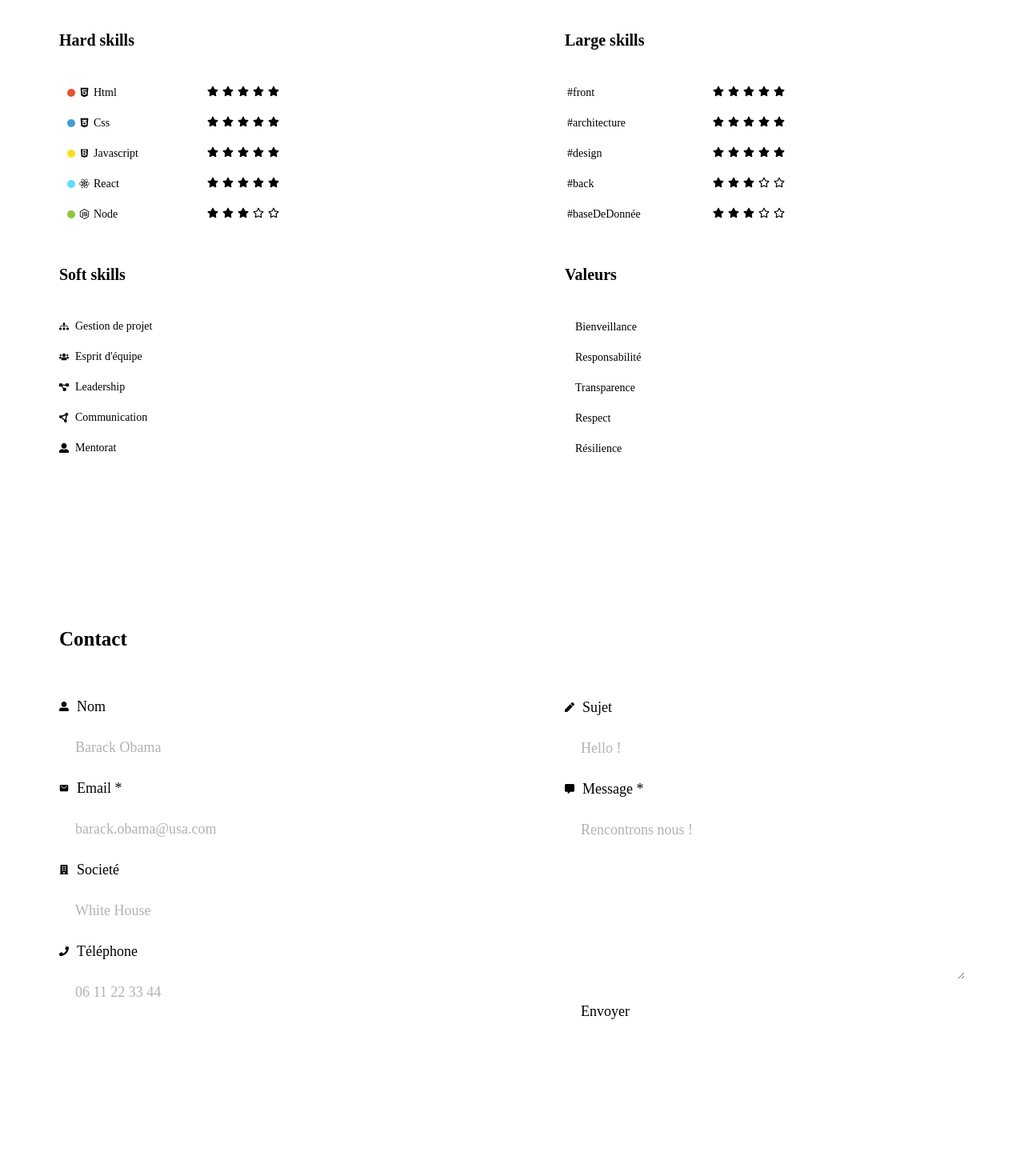
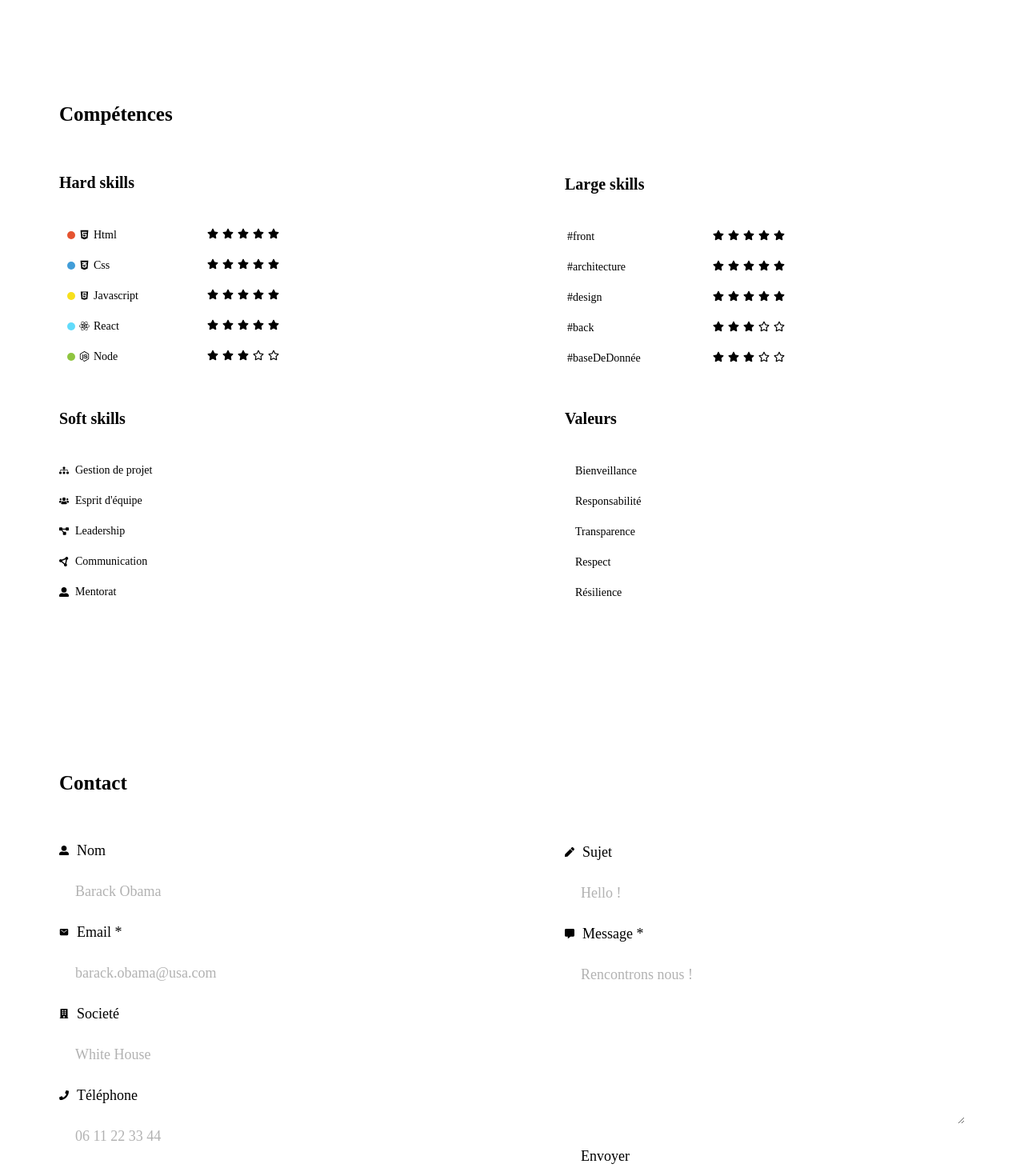
Before and after one commit to gouvrillon/site_perso, a Next.js app: page /Home/Home in a window 1280 px wide. Shown: the part 8500-9970 px from the top of the page at 80% size. Before the commit the page ends 9944 px from the top, so only its background shows below. Built offline with nearby package versions, Linux system fonts and the light colour scheme.

Commit message:
feat : finalize skills

```diff
--- a/components/SectionContact/SectionContact.css
+++ b/components/SectionContact/SectionContact.css
@@ -32,7 +32,7 @@
 }
 
 .SectionContact__subject {
-  margin: 89px 0px 20px 0px;
+  margin: 90px 0px 20px 0px;
 }
 
 @media screen and (max-width: 1100px) {
--- a/components/SectionSkills/SectionSkills.css
+++ b/components/SectionSkills/SectionSkills.css
@@ -25,13 +25,27 @@
   flex-direction: column;
 }
 
+.SectionSkills__list--second {
+  margin: 90px auto 0px auto;
+}
+
+@media screen and (max-width: 1100px) {
+  .SectionSkills__list--second {
+    margin: 0px auto 0px auto;
+  }
+}
+
 @media screen and (max-width: 600px) {
   .SectionSkills__list {
     width: 90%;
   }
 }
 
-.SectionSkills__title {
+.SectionSkills__title2 {
+  margin: 0px 0px 60px 0px;
+}
+
+.SectionSkills__title3 {
   margin: 0px 0px 40px 0px;
 }
 
--- a/components/SectionSkills/SectionSkills.jsx
+++ b/components/SectionSkills/SectionSkills.jsx
@@ -7,6 +7,7 @@ import Techno from "../Techno/Techno.jsx";
 import Tag from "../Tag/Tag.jsx";
 import Soft from "../Soft/Soft.jsx";
 import Value from "../Value/Value.jsx";
+import Title2 from "../Title2/Title2.jsx";
 import Title3 from "../Title3/Title3.jsx";
 import Icon from "../Icon/Icon.jsx";
 import {
@@ -23,8 +24,13 @@ const SectionSkills = ({ darkMode, reversed }) => {
       <div className="SectionSkills">
         <div className="SectionSkills__line">
           <div className="SectionSkills__list">
+            <Title2
+              className="SectionSkills__title2"
+              text="Compétences"
+              darkMode={darkMode}
+            />
             <Title3
-              className="SectionSkills__title"
+              className="SectionSkills__title3"
               text="Hard skills"
               darkMode={darkMode}
             />
@@ -62,9 +68,9 @@ const SectionSkills = ({ darkMode, reversed }) => {
               </div>
             ))}
           </div>
-          <div className="SectionSkills__list">
+          <div className="SectionSkills__list SectionSkills__list--second">
             <Title3
-              className="SectionSkills__title"
+              className="SectionSkills__title3"
               text="Large skills"
               darkMode={darkMode}
             />
@@ -105,7 +111,7 @@ const SectionSkills = ({ darkMode, reversed }) => {
         <div className="SectionSkills__line">
           <div className="SectionSkills__list">
             <Title3
-              className="SectionSkills__title"
+              className="SectionSkills__title3"
               text="Soft skills"
               darkMode={darkMode}
             />
@@ -121,7 +127,7 @@ const SectionSkills = ({ darkMode, reversed }) => {
           </div>
           <div className="SectionSkills__list">
             <Title3
-              className="SectionSkills__title"
+              className="SectionSkills__title3"
               text="Valeurs"
               darkMode={darkMode}
             />
--- a/pages/Home/Home.jsx
+++ b/pages/Home/Home.jsx
@@ -81,6 +81,7 @@ const Home = () => {
       ))}
       <SectionSkills darkMode={darkMode} />
       <SectionSkills darkMode={darkMode} reversed={true} />
+      <SectionContact darkMode={darkMode} />
       <SectionContact darkMode={darkMode} reversed={true} />
       <Footer darkMode={darkMode} />
     </div>
```
